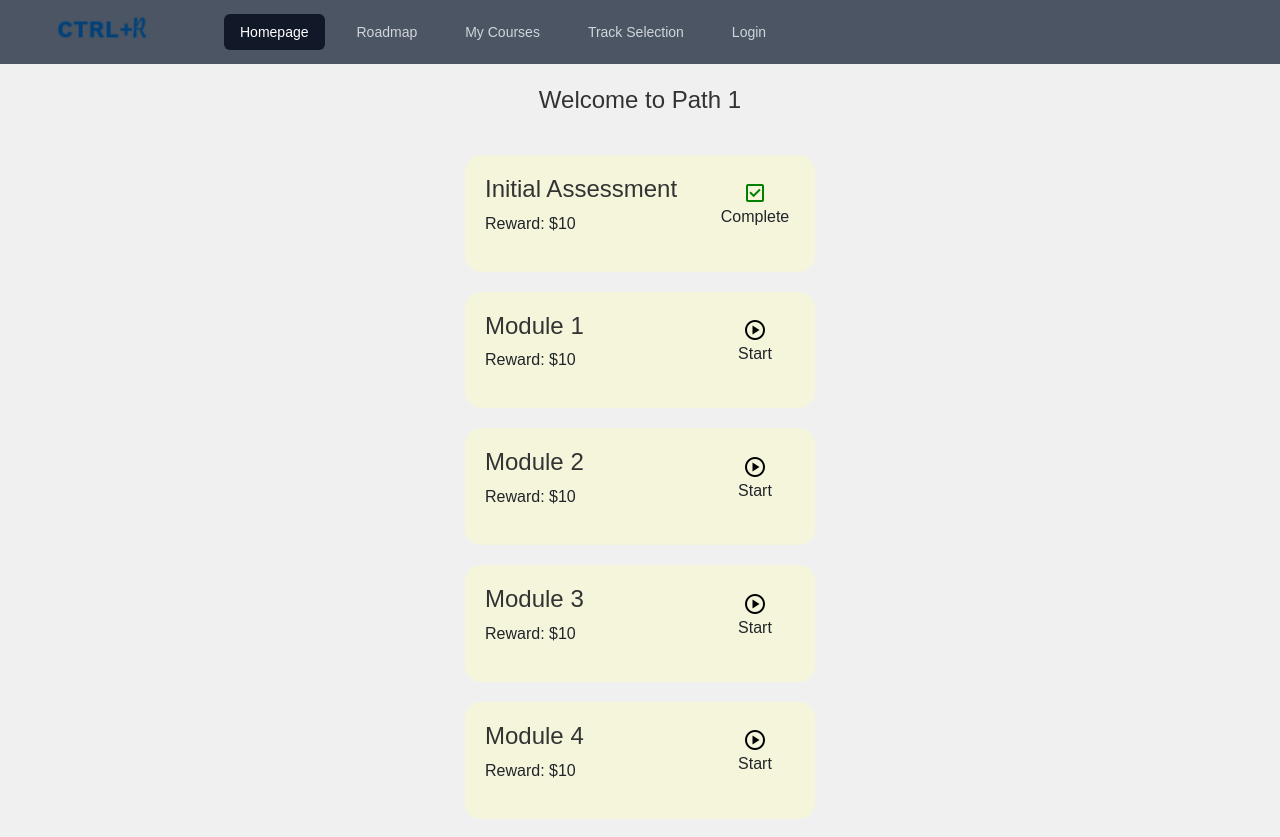
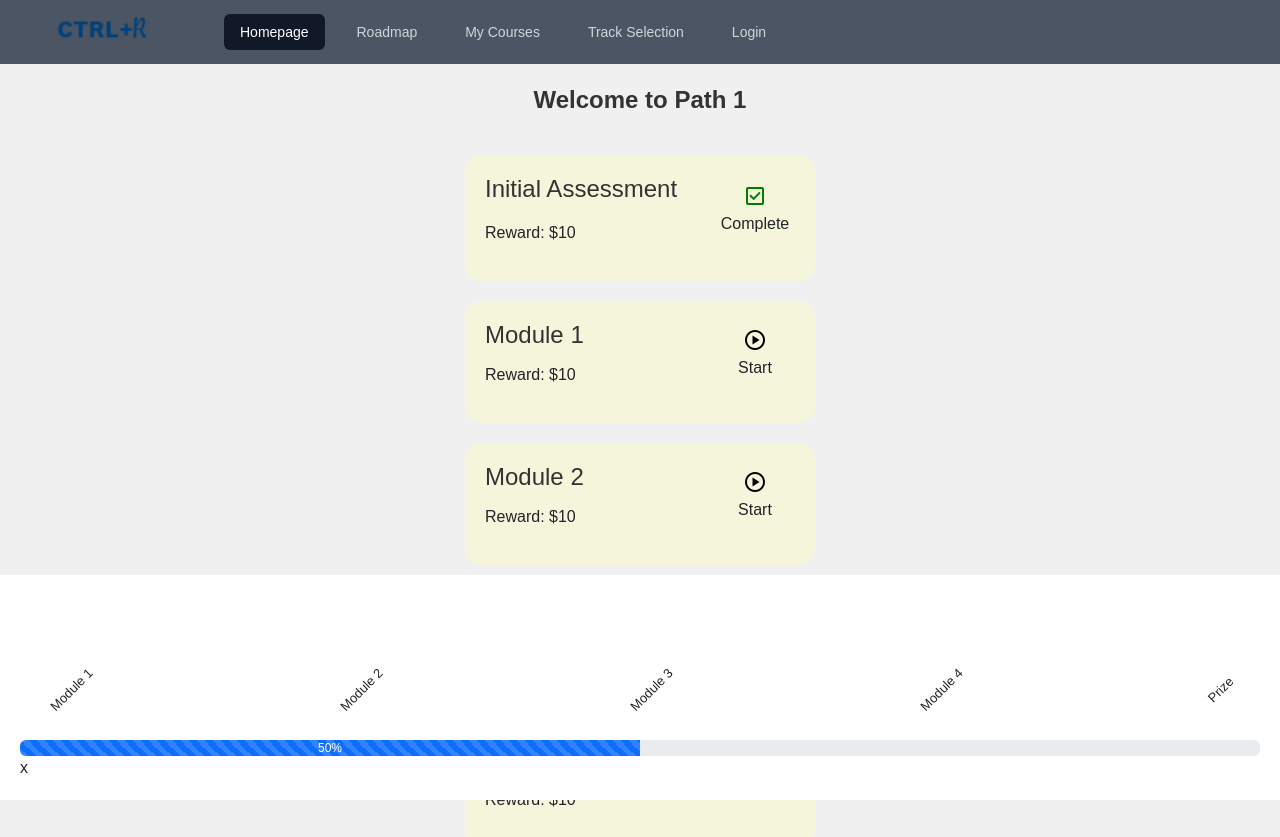
Before and after one commit to cfgcolumbus23/Team-15, a React (Create React App) app in the folder learning-app/: page /roadmap in a window 1280 px wide. Shown: the top 837 px of the page. Built offline with nearby package versions, Linux system fonts and the light colour scheme.

Commit message:
Added progress bar to Roadmap

```diff
--- a/learning-app/src/pages/Roadmap.css
+++ b/learning-app/src/pages/Roadmap.css
@@ -50,6 +50,10 @@ h3 {
     margin: 0px;
 }
 
+.spacer {
+    height: 200px;
+}
+
 p {
     margin: 0px;
 }
--- a/learning-app/src/pages/Roadmap.js
+++ b/learning-app/src/pages/Roadmap.js
@@ -3,6 +3,7 @@ import { Nav } from '../components/Navbar/NavbarElements';
 import './Roadmap.css';
 import ProgressBar from 'react-bootstrap/ProgressBar';
 import Home from "./Homepage";
+import { RewardBar } from "../components/Rewardbar/RewardbarElement";
 
 // User information
 const user = {
@@ -55,7 +56,7 @@ function Roadmap() {
         <link rel="stylesheet" href="https://fonts.googleapis.com/css2?family=Material+Symbols+Outlined:opsz,wght,FILL,GRAD@24,400,0,0" />
         <div class="module-title"><h2>Welcome to Path {user.path}</h2></div>
             <div class="module-container">
-            {data.Path1?.map((item, index)=><div class="module-card" id={`module-${index}`}>
+              {data.Path1?.map((item, index)=><div class="module-card" id={`module-${index}`}>
                 <div class="module-card-text">
                     <h3>{item.moduleName}</h3>
                     <p>Reward: ${item.reward}</p>
@@ -64,9 +65,12 @@ function Roadmap() {
                     <span id={(item.complete=='True') ? 'module-card-icon-check' : 'module-card-icon-box'} class="material-symbols-outlined">{(item.complete == 'True') ? 'check_box' :'play_circle'}</span>
                     {(item.complete=='True') ? <p>Complete</p> : <p>Start</p>}
                 </div>
-                </div>)}
+              </div>)}
+            </div>
+            <div class="spacer">
+            </div>
         </div>
-    </div>
+    <RewardBar />
         </>
     );
 };
```
